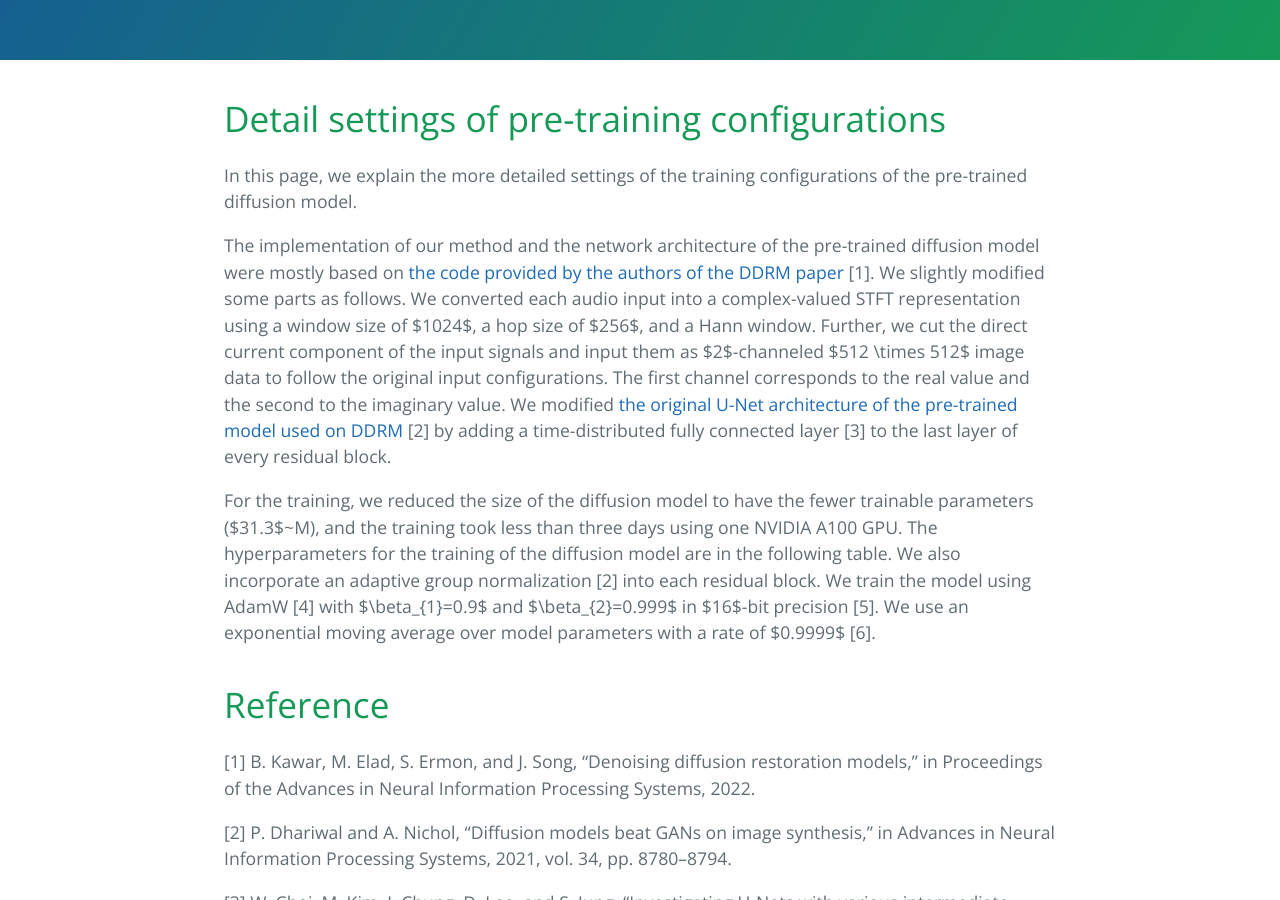
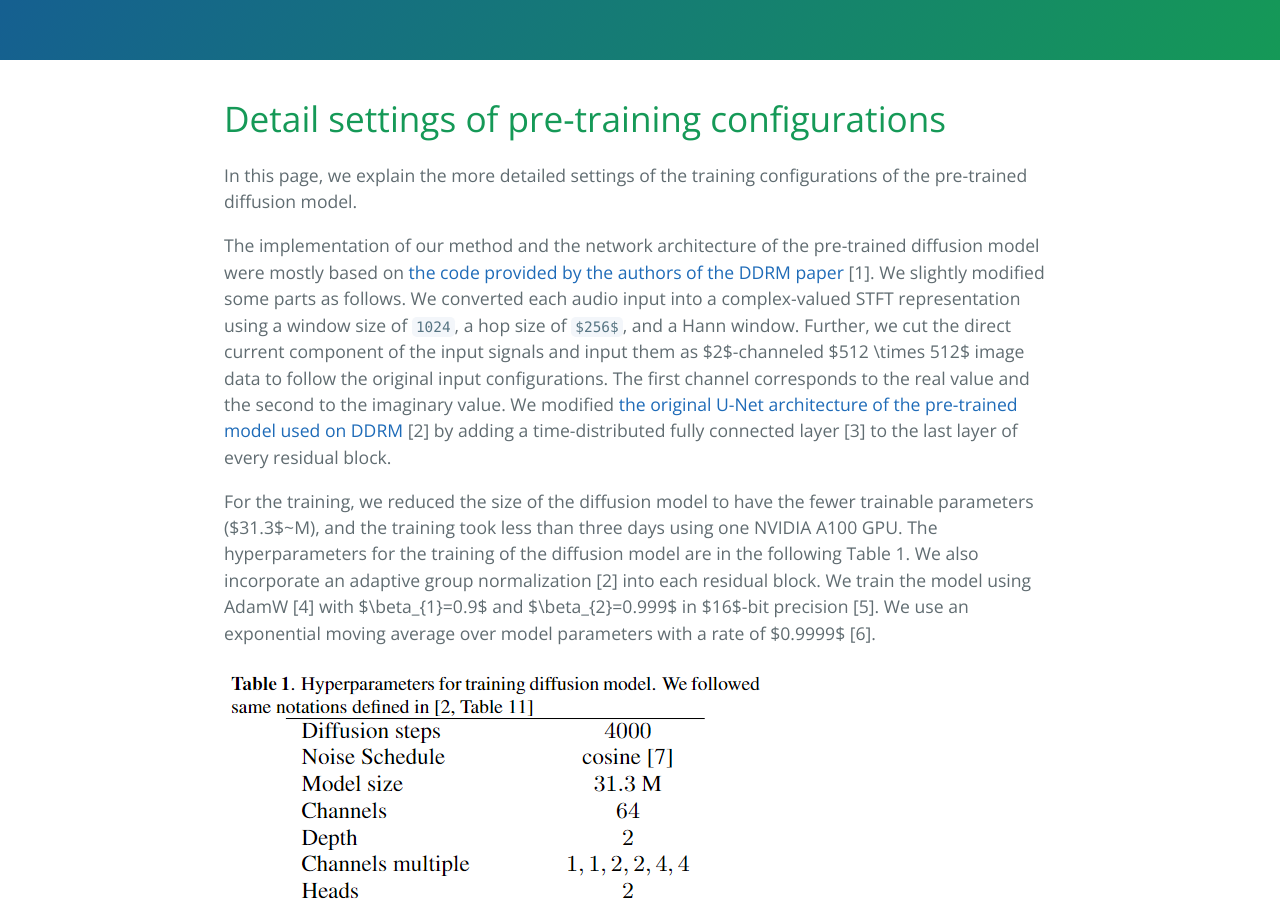
Before and after one commit to koichi-saito-sony/koichi-saito-sony.github.io, a Jekyll site: the page built from unsupervised-vocal-dereverb/network.md, in a window 1280 px wide and 900 px high, scrolled down 335 px. Built offline with Jekyll 4.4.1, drawn with Linux system fonts in a browser that asks for light colours; our own code applies the rules of GitHub Pages for plain Markdown files.

Commit message:
check intermidiate

```diff
--- a/unsupervised-vocal-dereverb/network.md
+++ b/unsupervised-vocal-dereverb/network.md
@@ -6,16 +6,16 @@ In this page, we explain the more detailed settings of the training configuratio
 
 The implementation of our method and the network architecture of the pre-trained diffusion model were mostly based on [the code provided by the authors of the DDRM paper](https://github.com/bahjat-kawar/ddrm) [1].
 We slightly modified some parts as follows.
-We converted each audio input into a complex-valued STFT representation using a window size of $1024$, a hop size of $256$, and a Hann window.
+We converted each audio input into a complex-valued STFT representation using a window size of `1024`, a hop size of `$256$`, and a Hann window.
 Further, we cut the direct current component of the input signals and input them as $2$-channeled $512 \times 512$ image data to follow the original input configurations. The first channel corresponds to the real value and the second to the imaginary value.
 We modified [the original U-Net architecture of the pre-trained model used on DDRM](https://github.com/openai/guided-diffusion) [2] by adding a time-distributed fully connected layer [3] to the last layer of every residual block.
 
 For the training, we reduced the size of the diffusion model to have the fewer trainable parameters ($31.3$~M), and the training took less than three days using one NVIDIA A100 GPU.
-The hyperparameters for the training of the diffusion model are in the following table.
+The hyperparameters for the training of the diffusion model are in the following Table 1.
 We also incorporate an adaptive group normalization [2] into each residual block.
 We train the model using AdamW [4] with $\beta_{1}=0.9$ and $\beta_{2}=0.999$ in $16$-bit precision [5]. We use an exponential moving average over model parameters with a rate of $0.9999$ [6].
 
-
+![](./images/demo_table_pre.png)
 # Reference
 [1] B. Kawar, M. Elad, S. Ermon, and J. Song, "Denoising diffusion restoration models," in Proceedings of the Advances in Neural Information Processing Systems, 2022.
 
```
Also changed, not shown: unsupervised-vocal-dereverb/images/demo_table_pre.png (added).
